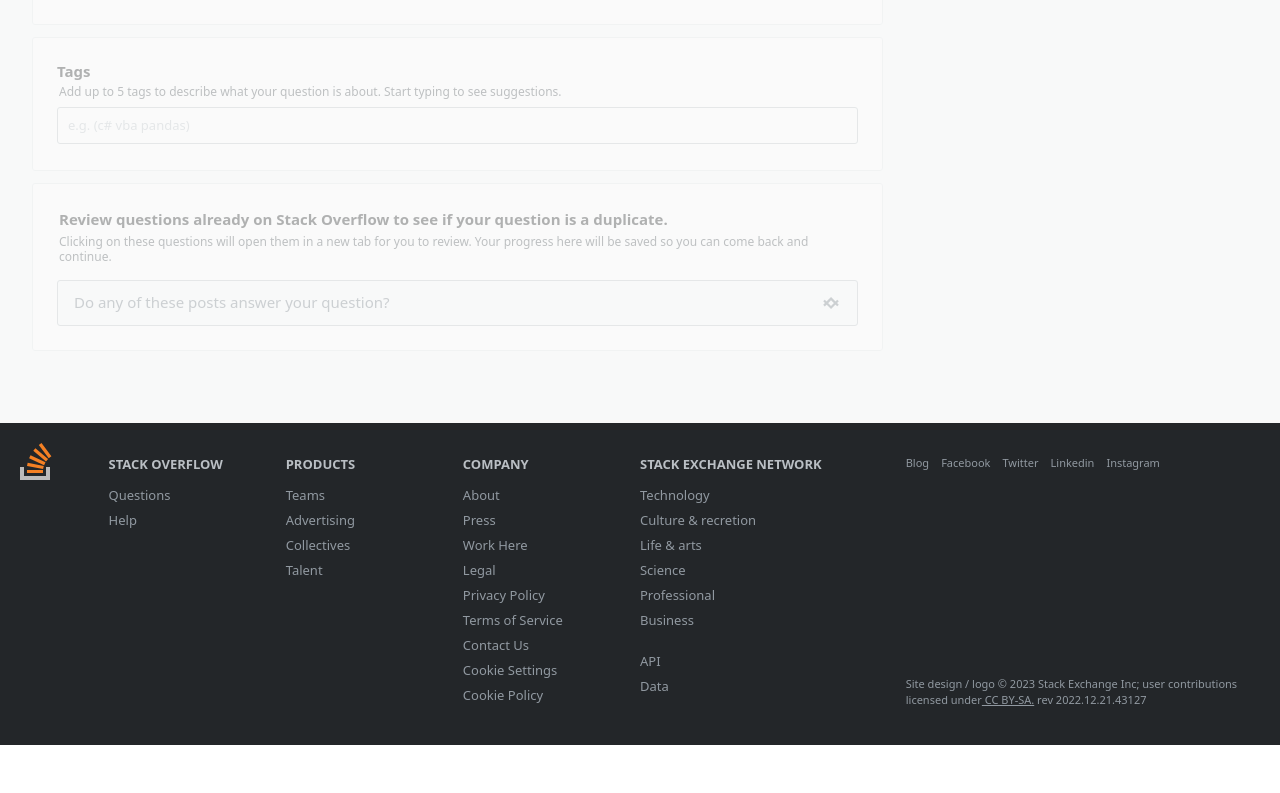
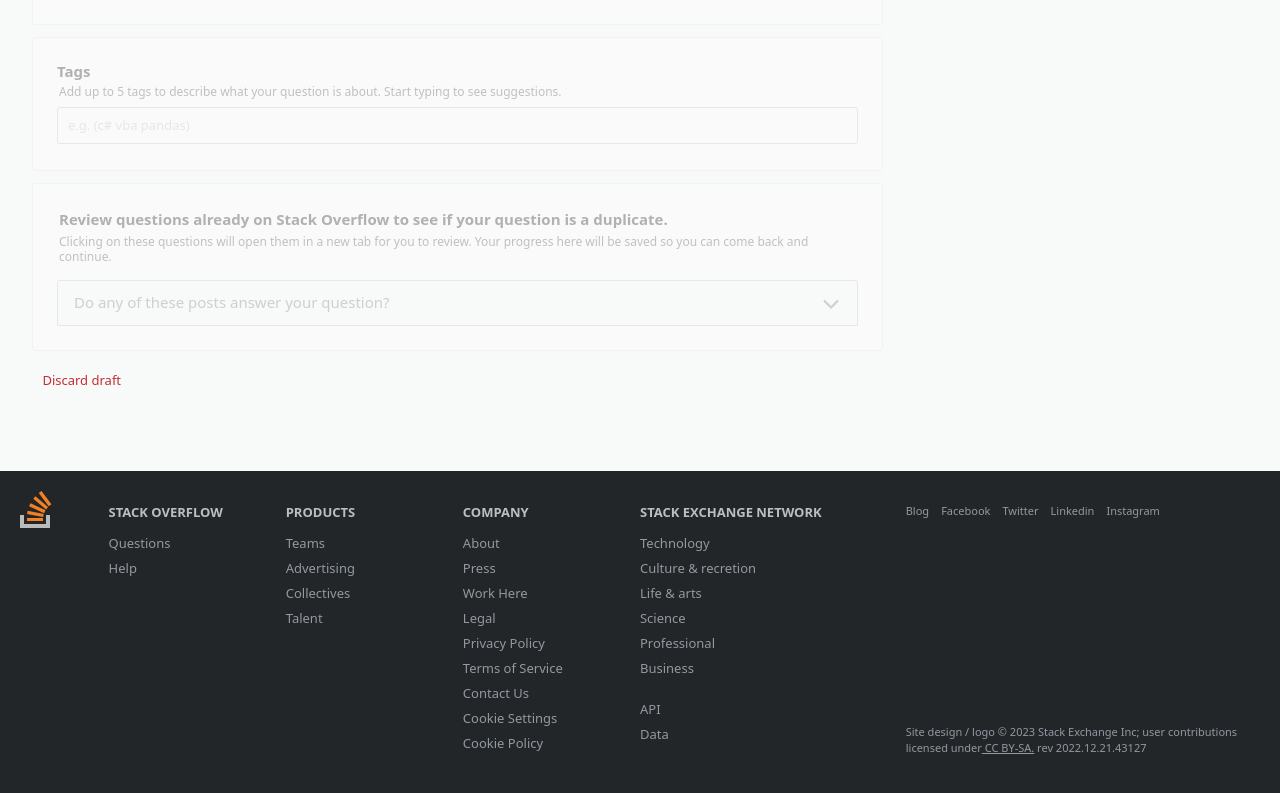
Before and after one commit to sevvalsaygat/stackoverflow-clone-app, a Next.js app: page /ask_question in a window 1280 px wide. Shown: the part 1373-2166 px from the top of the page. Before the commit the page ends 2118 px from the top, so only its background shows below. Built offline with nearby package versions, Linux system fonts and the light colour scheme.

Commit message:
fix: ask question page

```diff
--- a/pages/ask_question/index.tsx
+++ b/pages/ask_question/index.tsx
@@ -263,7 +263,7 @@
 
               <div className="w-100 flex flex-row gap-16 mt-12">
                 <div
-                  className={`w-70 p-24 flex-shrink-0 bg-white border-1 rounded-3 border-gray-50 ${
+                  className={`w-70 p-24 flex-shrink-0 flex-grow-0 bg-white border-1 rounded-3 border-gray-50 ${
                     currentFormElementIndex <= 2 ? 'disabled-aqfm' : ''
                   }`}
                 >
@@ -355,7 +355,7 @@
                     <div className="flex flex-col">
                       <div className="flex flex-row w-full">
                         <button
-                          className="w-full border-1 border-gray-300 rounded-3 flex py-12 px-16 bg-gray-100 cursor-pointer"
+                          className="w-full border-1 border-gray-300 rounded-t-3 flex py-12 px-16 bg-gray-100 cursor-pointer"
                           type="button"
                           onClick={() => {
                             setIsShowingReviewTab(!isShowingReviewTab);
@@ -365,17 +365,25 @@
                             Do any of these posts answer your question?
                           </div>
                           <div className="w-full flex justify-end">
-                            <div className="">
-                              <Icons.SvgArrowDown className="text-gray-250 absolute" />
+                            <div
+                              className={`${
+                                isShowingReviewTab ? 'hidden' : ''
+                              }`}
+                            >
+                              <Icons.SvgArrowDown className="text-gray-250" />
                             </div>
-                            <div className="">
+                            <div
+                              className={`${
+                                isShowingReviewTab ? '' : 'hidden'
+                              }`}
+                            >
                               <Icons.SvgArrowUp className="text-gray-250" />
                             </div>
                           </div>
                         </button>
                       </div>
                       {isShowingReviewTab && (
-                        <div className="text-gray-250 text-13 font-400 leading-17 flex justify-center items-center border-1 border-gray-300 rounded-3 py-14 px-16">
+                        <div className="text-gray-250 text-13 font-400 leading-17 flex justify-center items-center border-x-1 border-b-1 border-gray-300 rounded-b-3 py-14 px-16">
                           No duplicate questions found.
                         </div>
                       )}
@@ -415,6 +423,11 @@
                   </div>
                 )}
               </div>
+              <div className="my-12 ">
+                <button className="border-1-transparent cursor-pointer rounded-3 p-10.4 hover:bg-red-100 text-red-300 hover:text-red-400 text-13 font-400 leading-15">
+                  Discard draft
+                </button>
+              </div>
             </main>
           </form>
         </div>
--- a/tailwind.config.js
+++ b/tailwind.config.js
@@ -68,7 +68,10 @@
           450:'#d0e3f1',
         },
         red:{
+          100: '#fdf2f2',
           200: '#F9D3D7',
+          300: '#c22e32',
+          400: '#ab262a',
           800 : '#AC2726',
           900: '#942121'
         },
```
